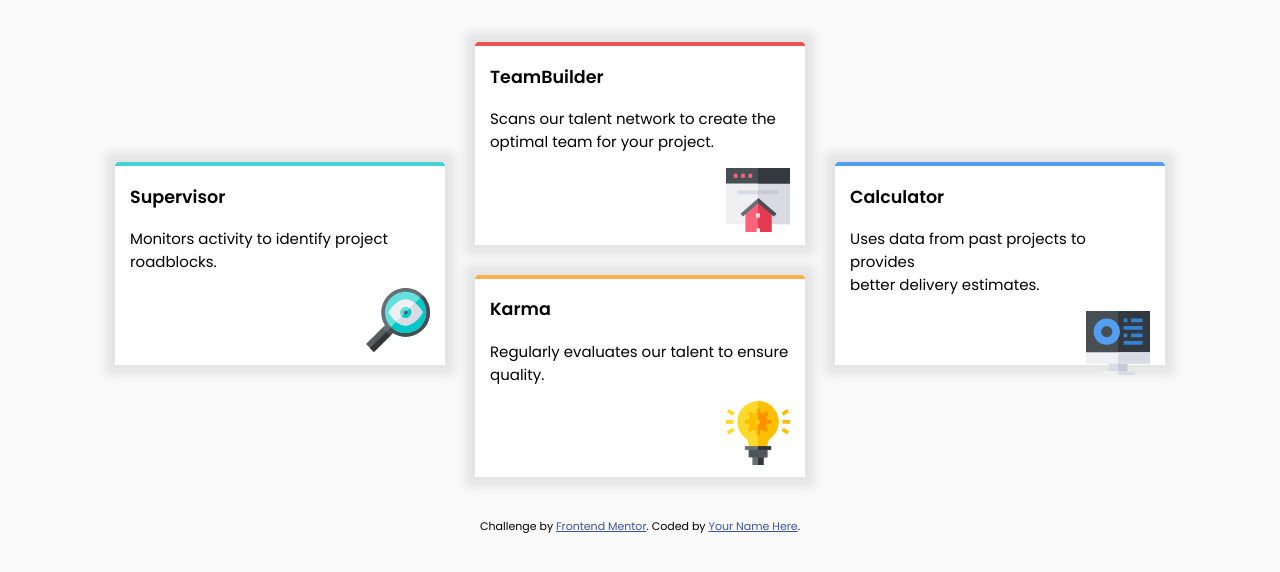
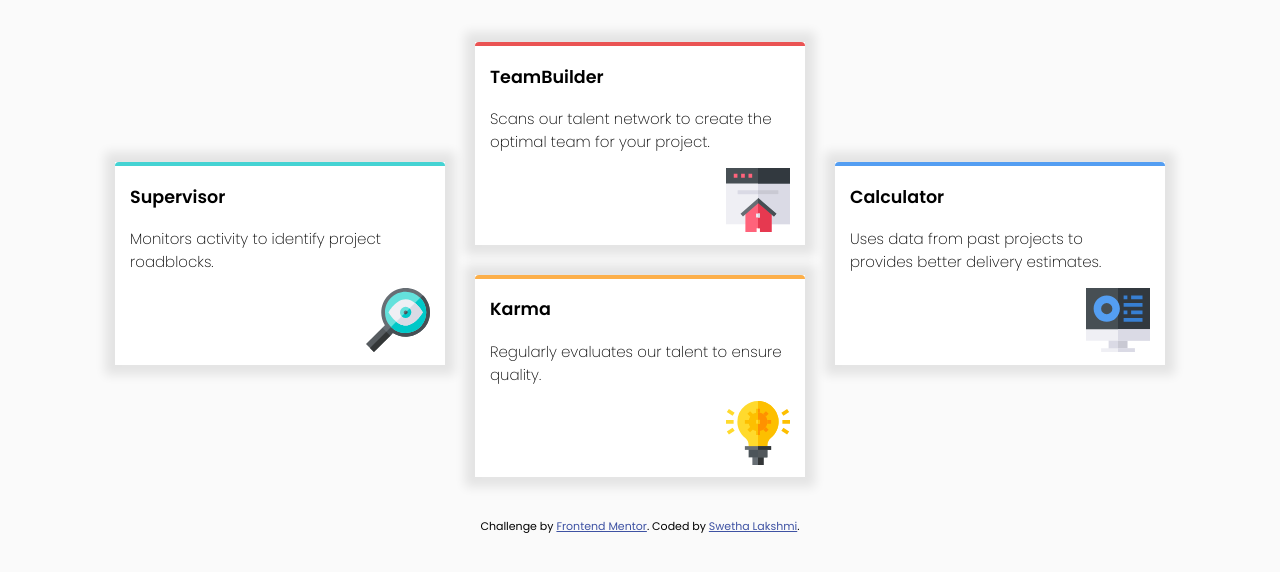
Before and after one commit to swethalakshmi22/four-card-feature-section, a plain HTML site: page index.html in a window 1280 px wide. Shown: the part 184-756 px from the top of the page. Drawn offline with Linux system fonts and the light colour scheme.

Commit message:
Add files via upload

```diff
--- a/index.html
+++ b/index.html
@@ -27,7 +27,7 @@
           <div class="border" id="cyan"></div>
           <div class="text">
           <h3> Supervisor</h3>
-          <p> Monitors activity to identify project <br> roadblocks.</p>
+          <p class='light'> Monitors activity to identify project roadblocks.</p>
           <img src="images/icon-supervisor.svg" alt="supervisor">
           </div>
          </div>
@@ -36,7 +36,7 @@
               <div class="border" id="red"></div>
               <div class="text">
               <h3>TeamBuilder</h3>
-              <p>Scans our talent network to create the <br>optimal team for your project. </p>
+              <p class="light">Scans our talent network to create the optimal team for your project. </p>
               <img src="images/icon-team-builder.svg" alt="teambuilder">
               </div>
             </div>
@@ -44,7 +44,7 @@
               <div class="border" id="orange"></div>
               <div class="text">
               <h3>Karma</h3>
-              <p> Regularly evaluates our talent to ensure <br>quality.</p>
+              <p class="light"> Regularly evaluates our talent to ensure quality.</p>
               <img src="images/icon-karma.svg" alt="karma">
               </div>
             </div>
@@ -53,7 +53,7 @@
           <div class="border" id="blue"></div>
           <div class="text">
           <h3> Calculator</h3>
-          <p> Uses data from past projects to provides <br> better delivery estimates.</p>
+          <p class="light"> Uses data from past projects to provides better delivery estimates.</p>
           <img src="images/icon-calculator.svg" alt="calculator">
           </div>
         </div>
@@ -62,7 +62,7 @@
   <footer>
     <p class="attribution">
       Challenge by <a href="https://www.frontendmentor.io?ref=challenge" target="_blank">Frontend Mentor</a>.
-      Coded by <a href="#">Your Name Here</a>.
+      Coded by <a href="#">Swetha Lakshmi</a>.
     </p>
   </footer>
 </body>
```
